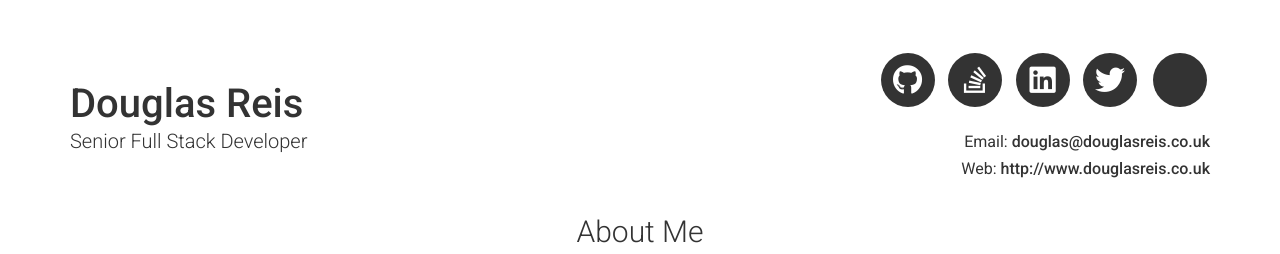
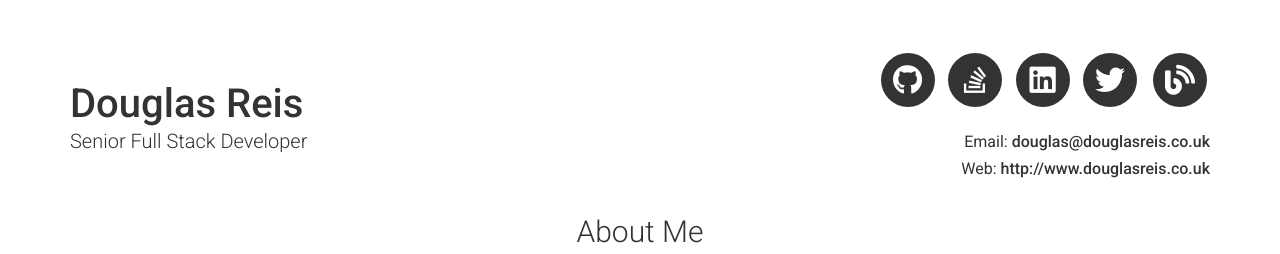
Before and after one commit to douglasreis/douglasreis.github.io, a Jekyll site: the page built from index.md, in a window 1280 px wide. Shown: the top 254 px of the page. Built offline with Jekyll 4.4.1, drawn with Linux system fonts in a browser that asks for light colours; nearby versions of some CDN libraries.

Commit message:
Update blog button icon

```diff
--- a/_config.yml
+++ b/_config.yml
@@ -36,7 +36,7 @@ linkedin_username: reisdouglas
 # Additional icon links
 additional_links:
 - title: Doug Reis' Blog
-  icon: Font Awesome brand icon name (eg. fab fa-twitter) (https://fontawesome.com/icons?d=gallery&s=brands&m=free)
+  icon: fas fa-blog
   url: https://www.justdoug.uk
 # - title: another link
 #   icon: font awesome brand icon name (eg. fab fa-twitter) (https://fontawesome.com/icons?d=gallery&s=brands&m=free)
```
